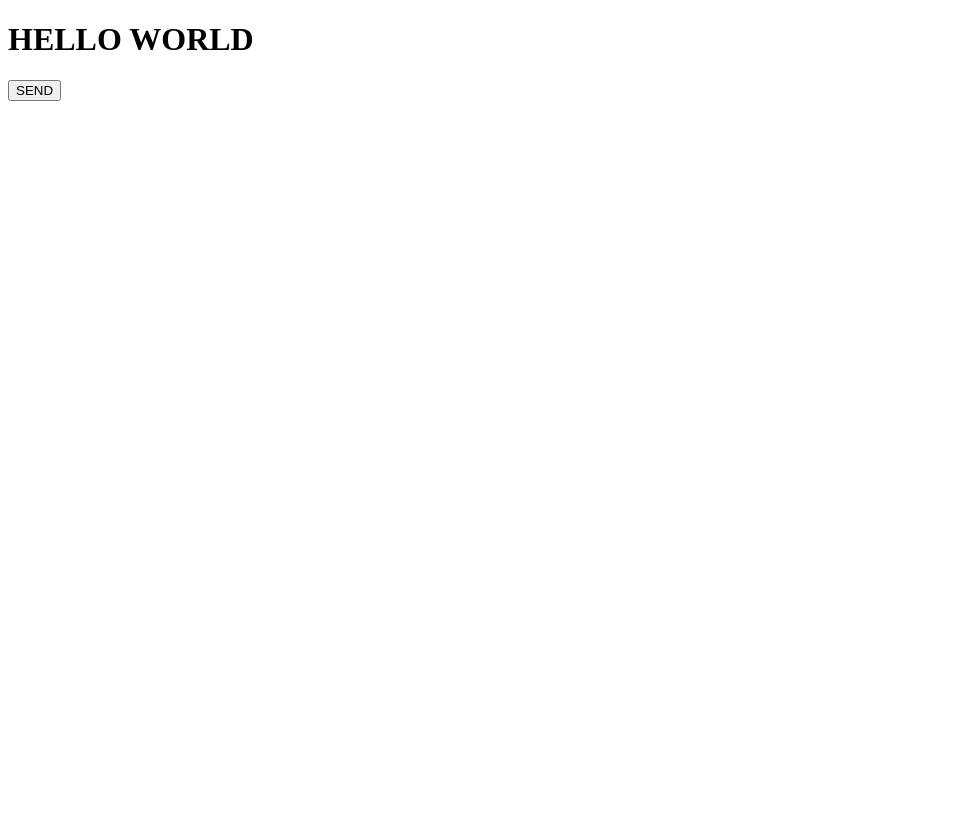
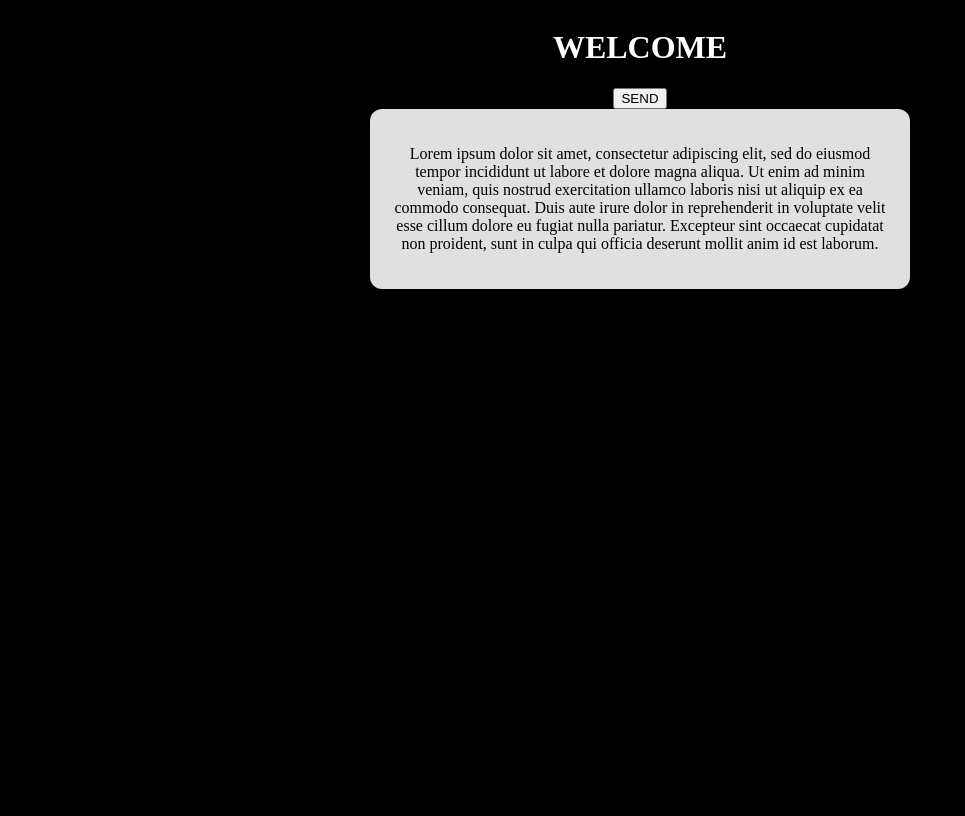
Before and after one commit to 4nmus/tegaChat, a Django app: page / in a window 1280 px wide. Shown: the whole page, without its empty margins (0-965 px from the left). Before the commit the page ends 101 px from the top, so only its background shows below. Run offline with Django 5.2, Linux system fonts and the light colour scheme.

Commit message:
Basic html+css added

```diff
--- /dev/null
+++ b/core/static/core/template.css
@@ -0,0 +1,24 @@
+body {
+    background-color: black;
+    display: flex;
+    justify-content: center;
+    height: 100vh;
+
+}
+
+.message-box {
+    background-color: #e0e0e0;
+    padding: 20px;
+    border-radius: 12px;
+    width: 500px;
+    text-align: center;
+}
+
+h1{
+    text-align: center;
+    color: white;
+}
+
+form{
+    text-align: center;
+}
--- a/core/templates/core/main.html
+++ b/core/templates/core/main.html
@@ -2,13 +2,16 @@
 
 {% block content %}
     <h1>
-        HELLO WORLD
+        WELCOME
     </h1>
     <div>
         <form method="post" enctype="multipart/form-data">
                 {% csrf_token %}
                 {{ form.as_p }}
-                <button type="submit" > SEND </button>
+                <button class="btn" type="submit" > SEND </button>
         </form>
     </div>
+     <div class="message-box">
+        <p>Lorem ipsum dolor sit amet, consectetur adipiscing elit, sed do eiusmod tempor incididunt ut labore et dolore magna aliqua. Ut enim ad minim veniam, quis nostrud exercitation ullamco laboris nisi ut aliquip ex ea commodo consequat. Duis aute irure dolor in reprehenderit in voluptate velit esse cillum dolore eu fugiat nulla pariatur. Excepteur sint occaecat cupidatat non proident, sunt in culpa qui officia deserunt mollit anim id est laborum.</p>
+    </div>
 {% endblock %}
--- a/core/templates/core/template.html
+++ b/core/templates/core/template.html
@@ -4,9 +4,15 @@
     <meta charset="UTF-8">
     <title>Main</title>
     <link rel="stylesheet" href="../../static/core/template.css" />
+    <style>
+
+    </style>
 </head>
 <body>
-    {% block content %}
-    {% endblock %}
+    <main>
+        {% block content %}
+        {% endblock %}
+    </main>
+
 </body>
 </html>
```
Also changed, not shown: static/core/template.css (deleted).
